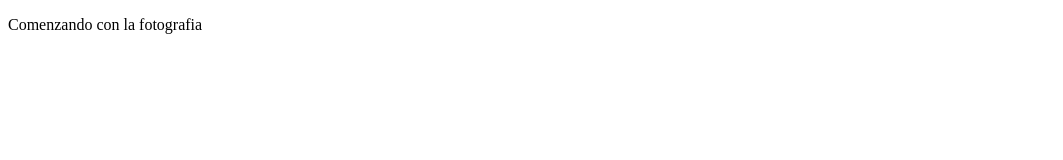
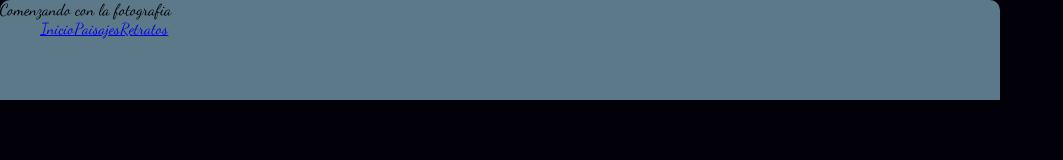
Before and after one commit to DiegoQuirozPerez/ProyectoFinalCSS, a plain HTML site: page index.html in a window 1280 px wide. Shown: the whole page, without its empty margins (0-1063 px from the left). Drawn offline with Linux system fonts and the light colour scheme.

Commit message:
cabecera
html y css de cabecera

```diff
--- a/css/estilos.css
+++ b/css/estilos.css
@@ -0,0 +1,21 @@
+*{
+  margin: 0;
+}
+@font-face {
+  font-family: 'DancingScript';
+  src: url('DancingScript.otf');
+}
+body{
+  font-family: 'DancingScript';
+  background-color: #02010a;
+}
+header{
+  width: 1000px;
+  background-color: #5b7989;
+  border-radius: 10px 10px 0 0;
+  height: 100px;
+}
+ul li{
+  list-style: none;
+  float: left;
+}
--- a/index.html
+++ b/index.html
@@ -12,7 +12,13 @@
         <div class="titulo">
           <p>Comenzando con la fotografia</p>
         </div>
-
+        <div class="navegador">
+          <ul>
+            <li><a href="index.html">Inicio</a></li>
+            <li><a href="html/paisajes.html">Paisajes</a></li>
+            <li><a href="html/retratos.html">Retratos</a></li>
+          </ul>
+        </div>
       </header>
     </div>
   </body>
```
Also changed, not shown: css/DancingScript.otf (added), html/paisajes.html (added), html/retratos.html (added).
